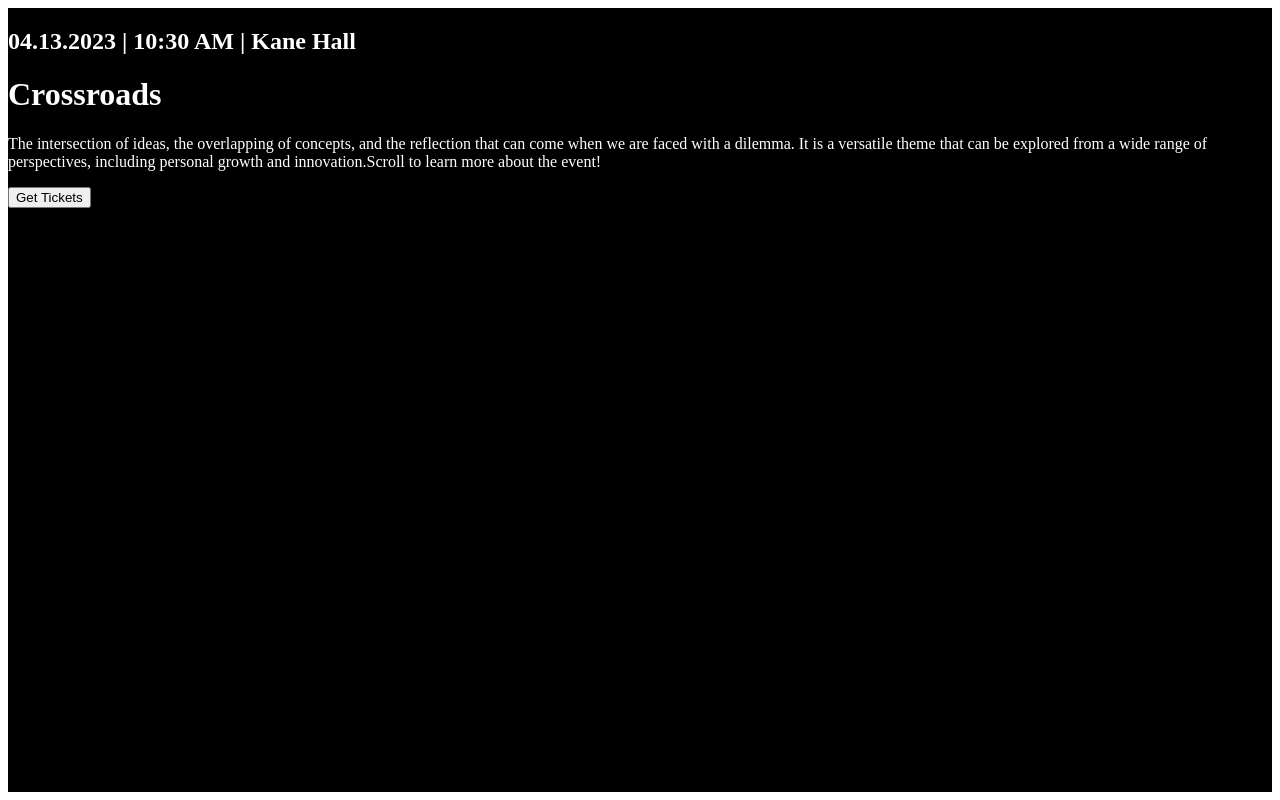
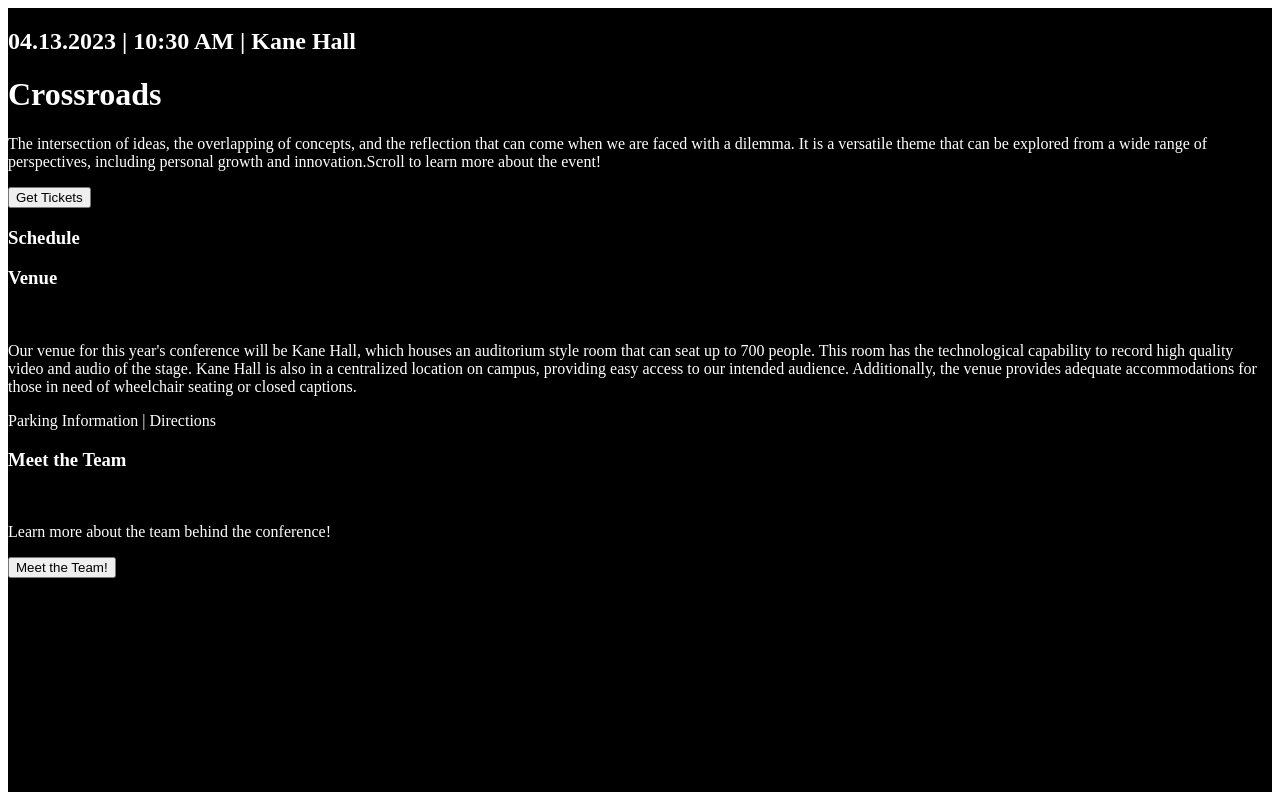
Before and after one commit to tedx-uofw/tedx-website-2024, a React (Create React App) app: page / in a window 1280 px wide. Built offline with nearby package versions, Linux system fonts and the light colour scheme.

Commit message:
minor fixes

```diff
--- a/src/components/landing.js
+++ b/src/components/landing.js
@@ -1,4 +1,25 @@
 import React from 'react';
+
+// edit this omg
+const times = ["10:00-11:00AM", "12:00-1:00PM", "1:00-2:00PM"]
+const names = ["SUSIE SHARPE", "SUSIE SHARPE", "SUSIE SHARPE"]
+const titles = ["Artist & Internal Medicine Physician", "Artist & Internal Medicine Physician", "Artist & Internal Medicine Physician"]
+
+function ScheduleItems(props) {
+    const time = props.times;
+    const name = props.names;
+    const title = props.titles;
+    return (
+        <li>
+            <div className='schedule-times'>
+
+            </div>
+            <div className='name-container'>
+
+            </div>
+        </li>
+    )
+}
 
 function Landing(){
     return (
@@ -13,6 +34,31 @@ function Landing(){
                 <button>Get Tickets</button>
             </div>
 
+            <div className='landing-schedule-container'>
+                <h3>Schedule</h3>
+
+            </div>
+            <div className='landing-venue-container'>
+                <h3>Venue</h3>
+                <div className='landing-venue-img-container'>
+                    <img></img>
+                </div>
+
+                <p>Our venue for this year's conference will be Kane Hall, which houses an auditorium style room that can seat up to 700 people. This room has the technological capability to record high quality video and audio of the stage.
+                    Kane Hall is also in a centralized location on campus, providing easy access to our intended audience. Additionally, the venue provides adequate accommodations for those in need of wheelchair seating or closed captions.
+                    </p>
+                <p><a>Parking Information</a> | <a>Directions</a></p>
+
+            </div>
+            <div className='landing-team-container'>
+                <h3>Meet the Team</h3>
+                <div className='landing-team-img-container'>
+                    <img></img>
+                </div>
+                <p>Learn more about the team behind the conference!</p>
+                <button>Meet the Team!</button>
+            </div>
+
         </div>
     )
 }
```
